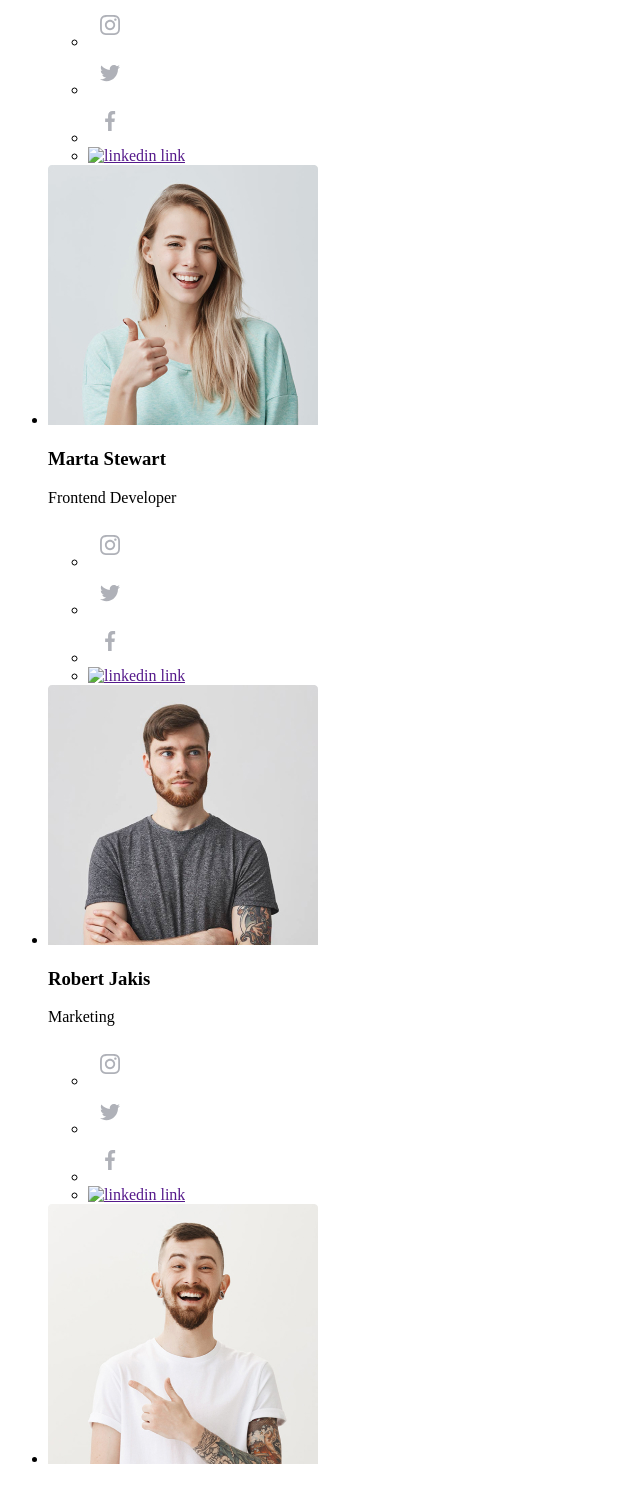
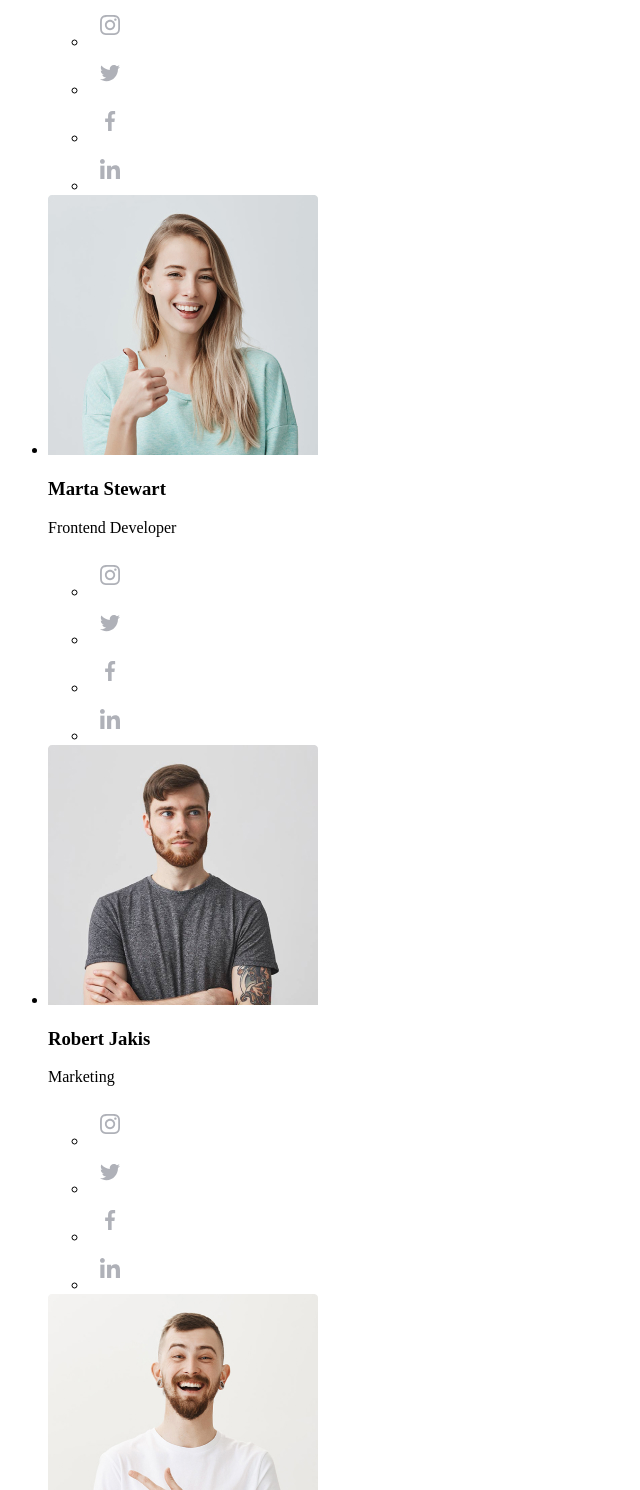
Before and after one commit to RefrigeratorUA/goit-markup-hw-01, a plain HTML site: page index.html in a window 1280 px wide. Shown: the part 2439-3929 px from the top of the page, without its empty margins (0-640 px from the left). Drawn offline with Linux system fonts and the light colour scheme; the site is published under a folder, as on GitHub Pages, so addresses that start at the root find nothing.

Commit message:
hw01-ver_0_02

```diff
--- a/index.html
+++ b/index.html
@@ -114,7 +114,7 @@
                 <a href=""><img src="./images/facebook.svg" alt="facebook link" /></a>
               </li>
               <li>
-                <a href=""><img src="/images/linkedin.svg" alt="linkedin link" /></a>
+                <a href=""><img src="./images/linkedin.svg" alt="linkedin link" /></a>
               </li>
             </ul>
           </li>
@@ -133,7 +133,7 @@
                 <a href=""><img src="./images/facebook.svg" alt="facebook link" /></a>
               </li>
               <li>
-                <a href=""><img src="/images/linkedin.svg" alt="linkedin link" /></a>
+                <a href=""><img src="./images/linkedin.svg" alt="linkedin link" /></a>
               </li>
             </ul>
           </li>
@@ -152,7 +152,7 @@
                 <a href=""><img src="./images/facebook.svg" alt="facebook link" /></a>
               </li>
               <li>
-                <a href=""><img src="/images/linkedin.svg" alt="linkedin link" /></a>
+                <a href=""><img src="./images/linkedin.svg" alt="linkedin link" /></a>
               </li>
             </ul>
           </li>
```
